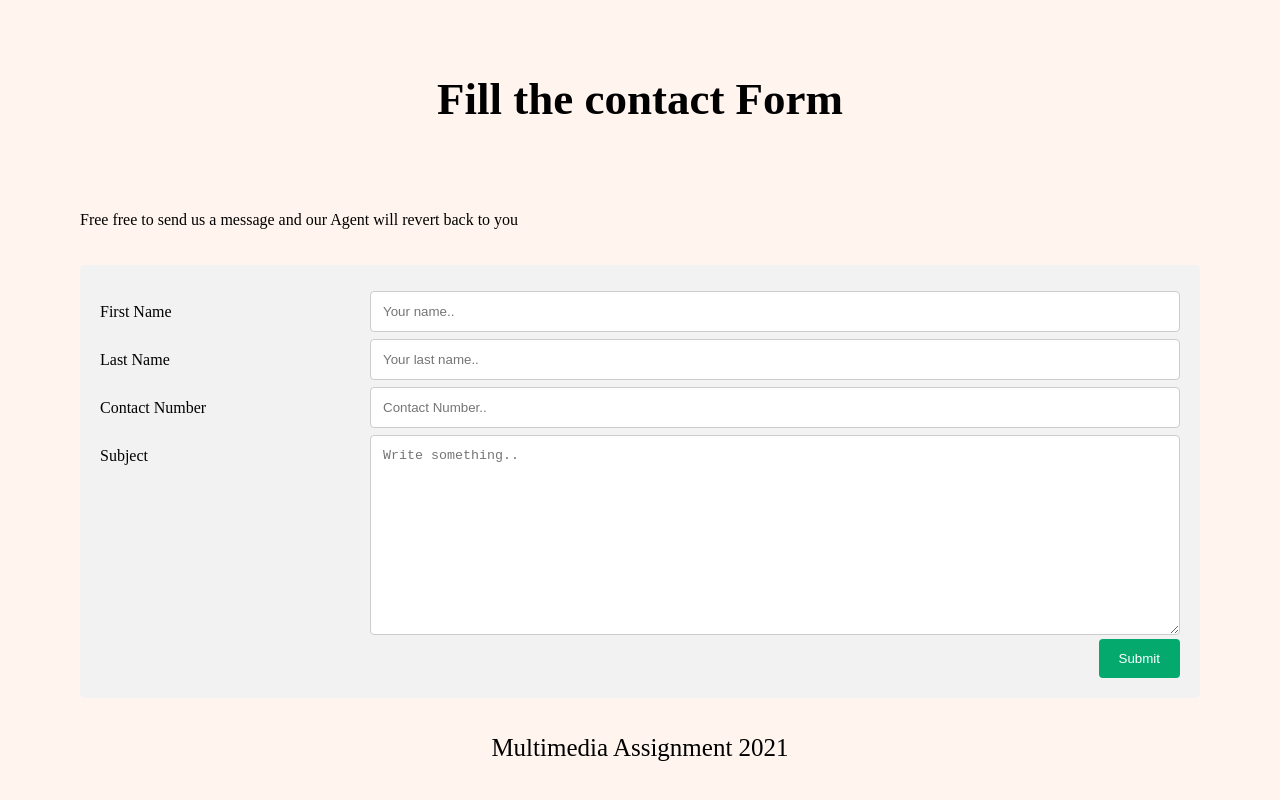
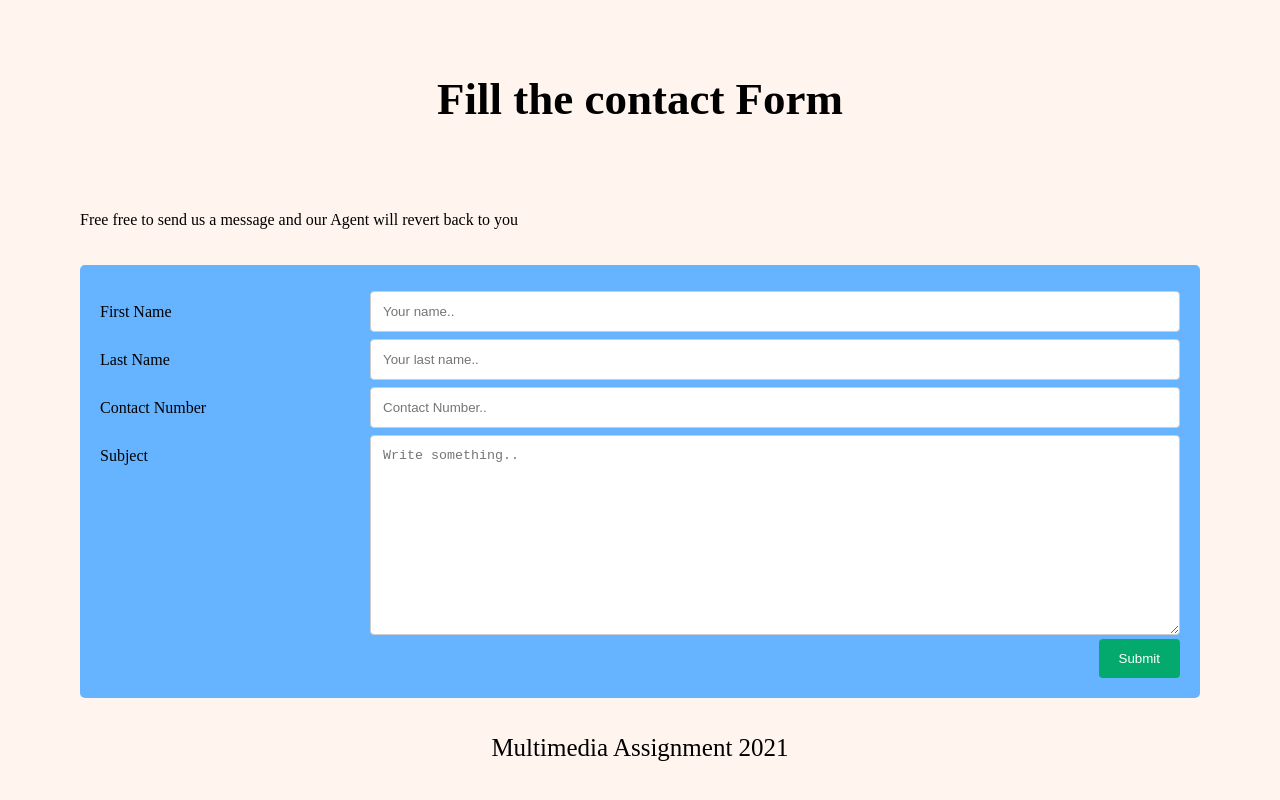
Before and after one commit to sahilsookun/webassignment, a plain HTML site: page index.html in a window 1280 px wide. Shown: the part 2810-3610 px from the top of the page. Drawn offline with Linux system fonts and the light colour scheme.

Commit message:
Update style.css

```diff
--- a/css/style.css
+++ b/css/style.css
@@ -124,7 +124,7 @@ input[type=submit]:hover {
 
 .container-contact {
   border-radius: 5px;
-  background-color: #f2f2f2;
+  background-color: #66b3ff;
   padding: 20px;
 }
 
@@ -147,9 +147,6 @@ input[type=submit]:hover {
   display: table;
   clear: both;
 }
-
-
-
 
 
 .footer-1 {
@@ -205,13 +202,7 @@ input[type=submit]:hover {
         .card {
             width: 40%;
         }
-/*
 
-        .contact-card {
-            width: 40%;
-        }
-    }
-*/
 
     @media screen and (max-width: 768px) {
 
@@ -230,12 +221,7 @@ input[type=submit]:hover {
          .card-2 {
             width: 80%;
         }
-/*
-    .contact-card {
-    width: 80%;
-}
-	}
-*/
+
 
 @media screen and (max-width: 620px) {
     .container {
@@ -253,12 +239,7 @@ input[type=submit]:hover {
          .card-2 {
             width: 80%;
         }
-/*
-.contact-card {
-    width: 80%;
-}
-}
-*/
+
 @media screen and (max-width: 375px) {
     .container {
         width: 100%;
@@ -287,12 +268,7 @@ input[type=submit]:hover {
         padding:5px;
         }
 
-		/*
-.contact-card {
-    width: 45%;
-    padding:5px;
-}
-*/
+
 .img100{
     width:100%;
 
@@ -306,13 +282,5 @@ input[type=submit]:hover {
     background: linear-gradient(to right, #ff416c, #ff4b2b);
     color: #fff;
 }
-/*
-.contact-header{
-    text-align: center;
-    padding: 10px 10px;
-	font-size:10px;
-    background: linear-gradient(to right, #ff416c, #ff4b2b);
-    color: #fff;
+
 }
-*/
-}
```
